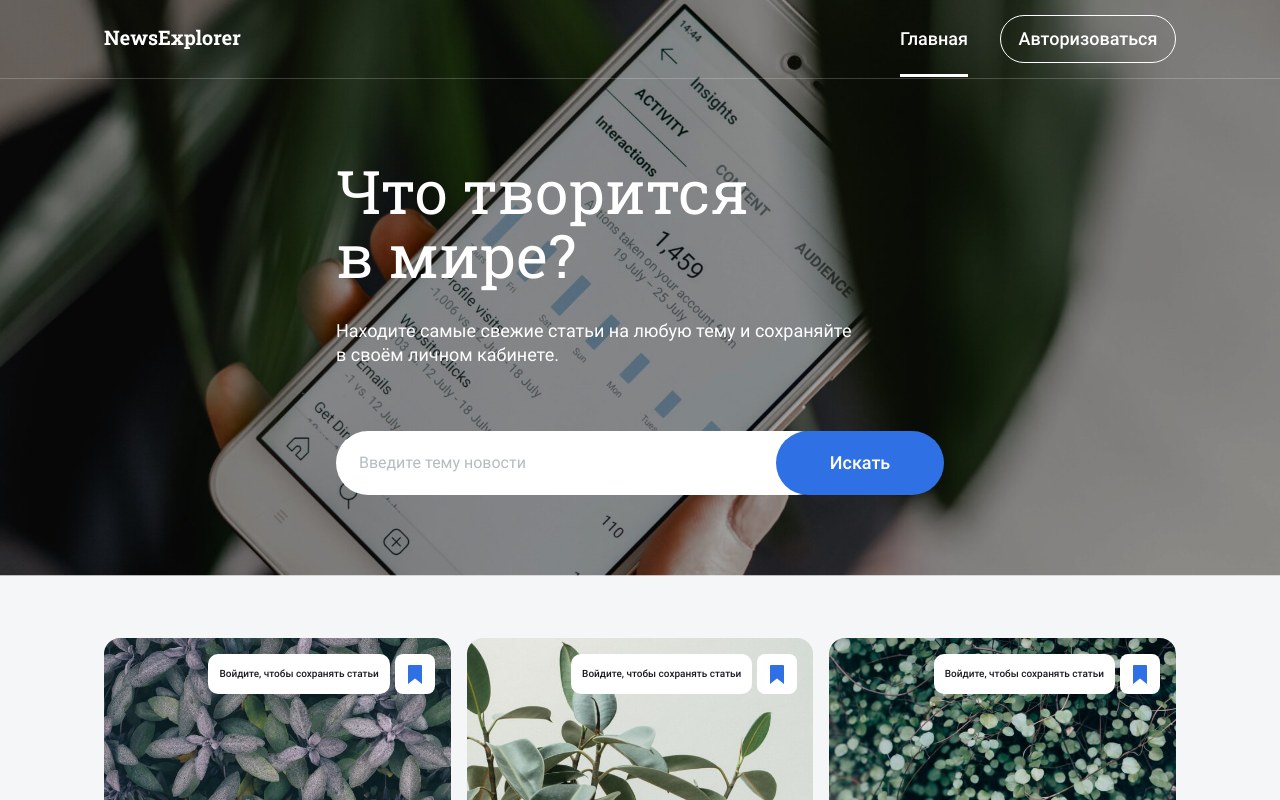
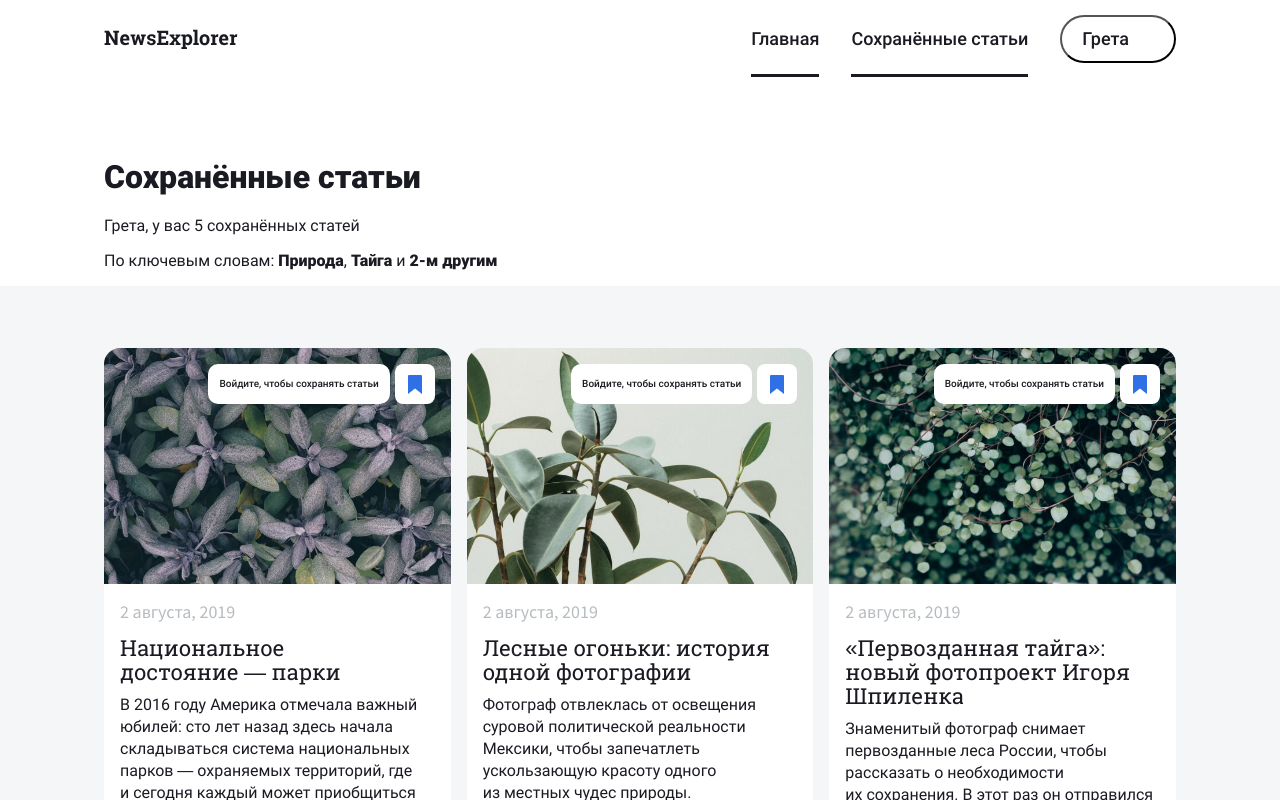
Before and after one commit to Vooooodoo/news-explorer-frontend, a React (Create React App) app: page /saved-news in a window 1280 px wide. Shown: the top 800 px of the page. Built offline with nearby package versions, Linux system fonts and the light colour scheme.

Commit message:
feat: реализовать секцию с новостными карточками

```diff
--- a/src/components/App/App.js
+++ b/src/components/App/App.js
@@ -6,12 +6,13 @@ import {
   useHistory,
 } from 'react-router-dom';
 import Header from '../Header/Header';
+import SavedNewsHeader from '../SavedNewsHeader/SavedNewsHeader';
 import Main from '../Main/Main';
 import SavedNews from '../SavedNews/SavedNews';
 import Footer from '../Footer/Footer';
 
 function App() {
-  const [loggedIn, setLoggedIn] = React.useState(false);
+  const [loggedIn, setLoggedIn] = React.useState(true);
 
   const history = useHistory();
 
@@ -32,7 +33,7 @@ function App() {
         </Route>
 
         <Route path="/saved-news">
-          <Header
+          <SavedNewsHeader
             loggedIn={loggedIn}
             onSignOut={handleSignOut}
           />
--- a/src/components/Navigation/Navigation.css
+++ b/src/components/Navigation/Navigation.css
@@ -16,24 +16,46 @@
   font-weight: 500;
   font-size: 18px;
   line-height: 24px;
+}
+
+.navigation__text_color_white {
   color: white;
+}
+
+.navigation__text_color_black {
+  color: #1A1B22;
 }
 
 .navigation__link {
   margin-right: 32px;
   text-decoration: none;
+  padding-bottom: 25px;
+}
+
+.navigation__link_color_white {
   border-bottom: 3px solid white;
-  padding-bottom: 25px;
+}
+
+.navigation__link_color_black {
+  border-bottom: 3px solid #1A1B22;
 }
 
 .navigation__desktop-button {
   position: relative;
   background-color: transparent;
-  border: 1px solid white;
   border-radius: 100px;
   height: 48px;
   cursor: pointer;
   outline: none;
+}
+
+
+.navigation__desktop-button_color_white {
+  border: 1px solid white;
+}
+
+.navigation__desktop-button_color_black {
+  border: 1px solid #1A1B22;
 }
 
 .navigation__desktop-button_signin {
--- a/src/components/Navigation/Navigation.js
+++ b/src/components/Navigation/Navigation.js
@@ -1,25 +1,35 @@
 import React from 'react';
 import { Link } from 'react-router-dom';
-import headerLogo from '../../images/header__logo.svg';
+import WhiteHeaderLogo from '../../images/header__logo_color_white.svg';
+import BlackHeaderLogo from '../../images/header__logo_color_black.svg';
 import './Navigation.css';
 
 function Navigation(props) {
   return (
     <div className="navigation">
-      <Link to="/" className="navigation__logo-link tap-highlight">
-        <img className="navigation__logo" src={headerLogo} alt="Логотип в виде текста NewsExplorer." />
-      </Link>
       {props.loggedIn
-        ? (<nav className="navigation__menu">
-            <Link to="/" className="navigation__link navigation__text opacity tap-highlight">Главная</Link>
-            <Link to="/saved-news" className="navigation__link navigation__text opacity tap-highlight">Сохранённые статьи</Link>
-            <button className="navigation__desktop-button navigation__desktop-button_signout navigation__text opacity tab tap-highlight" type="button" onClick={props.onSignOut}>Грета</button>
-          </nav>)
+        ? (<>
+            <Link to="/" className="navigation__logo-link tap-highlight">
+              <img className="navigation__logo" src={BlackHeaderLogo} alt="Логотип в виде текста NewsExplorer." />
+            </Link>
 
-        : (<nav className="navigation__menu">
-            <Link to="/" className="navigation__link navigation__text opacity tap-highlight">Главная</Link>
-            <button className="navigation__desktop-button navigation__desktop-button_signin navigation__text opacity tab tap-highlight" type="button">Авторизоваться</button>
-          </nav>)
+            <nav className="navigation__menu">
+              <Link to="/" className="navigation__link navigation__link_color_black navigation__text navigation__text_color_black opacity tap-highlight">Главная</Link>
+              <Link to="/saved-news" className="navigation__link navigation__link_color_black navigation__text navigation__text_color_black opacity tap-highlight">Сохранённые статьи</Link>
+              <button className="navigation__desktop-button navigation__desktop-button_signout navigation__text navigation__text_color_black opacity tab tap-highlight" type="button" onClick={props.onSignOut}>Грета</button>
+            </nav>
+          </>)
+
+        : (<>
+            <Link to="/" className="navigation__logo-link tap-highlight">
+              <img className="navigation__logo" src={WhiteHeaderLogo} alt="Логотип в виде текста NewsExplorer." />
+            </Link>
+
+            <nav className="navigation__menu">
+              <Link to="/" className="navigation__link navigation__link_color_white navigation__text navigation__text_color_white opacity tap-highlight">Главная</Link>
+              <button className="navigation__desktop-button navigation__desktop-button_signin navigation__text navigation__text_color_white opacity tab tap-highlight" type="button">Авторизоваться</button>
+            </nav>
+          </>)
       }
       <button className="navigation__mobile-button tap-highlight" type="button" aria-label="Открыть меню."></button>
     </div>
```
Also changed, not shown: src/images/header__logo_color_black.svg (added), src/images/header__logo_color_white.svg (renamed from src/images/header__logo.svg).
